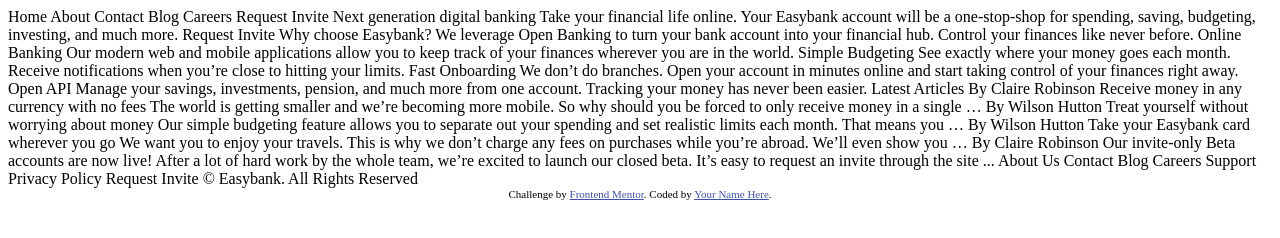
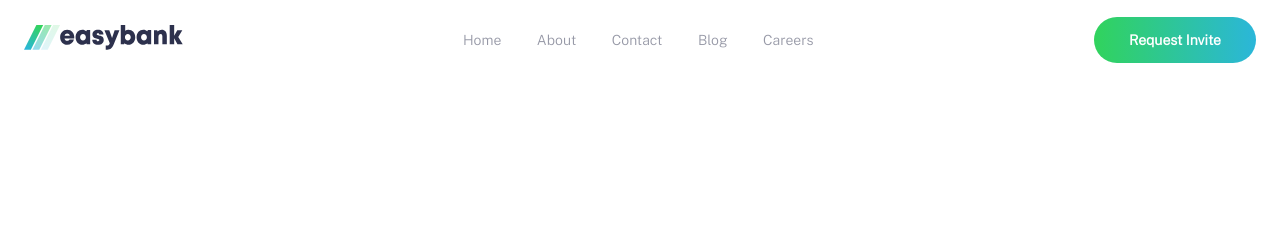
Before and after one commit to DoctorBraingoop/Easybank-landing-page, a plain HTML site: page index.html in a window 1280 px wide. Drawn offline with nearby package versions, Linux system fonts and the light colour scheme.

Commit message:
Navigation complete
Responsive navigation

```diff
--- a/index.html
+++ b/index.html
@@ -1,101 +1,82 @@
 <!DOCTYPE html>
 <html lang="en">
-<head>
-  <meta charset="UTF-8">
-  <meta name="viewport" content="width=device-width, initial-scale=1.0"> <!-- displays site properly based on user's device -->
+  <head>
+    <meta charset="UTF-8" />
+    <meta name="viewport" content="width=device-width, initial-scale=1.0" />
+    <link
+      rel="icon"
+      type="image/png"
+      sizes="32x32"
+      href="../images/favicon-32x32.png"
+    />
+    <link rel="preconnect" href="https://fonts.googleapis.com" />
+    <link rel="preconnect" href="https://fonts.gstatic.com" crossorigin />
+    <link
+      href="https://fonts.googleapis.com/css2?family=Fredoka&family=Public+Sans:wght@300&display=swap"
+      rel="stylesheet"
+    />
+    <link rel="stylesheet" href="src/style/style.css" />
+    <link rel="stylesheet" href="src/style/header.css" />
+    <link rel="stylesheet" href="src/style/responsive.css" />
+    <script src="src/script/script.js" defer></script>
+    <title>Frontend Mentor | Easybank landing page</title>
+    <style></style>
+  </head>
+  <body>
+    <header class="header">
+      <nav class="flex flex-jc-sb flex-ai-c">
+        <a href="/" class="logo">
+          <img src="../images/logo.svg" alt="Easybank" />
+        </a>
+        <a href="#" class="hamburger-menu hide-for-desktop">
+          <span></span>
+          <span></span>
+          <span></span>
+        </a>
+        <div class="links hide-for-mobile">
+          <a href="#">Home</a>
+          <a href="#"> About</a>
+          <a href="#"> Contact</a>
+          <a href="#"> Blog</a>
+          <a href="#">Careers</a>
+        </div>
+        <a href="#" class="button cta hide-for-mobile">Request Invite</a>
+      </nav>
+    </header>
 
-  <link rel="icon" type="image/png" sizes="32x32" href="./images/favicon-32x32.png">
+    <!--
+      Next generation digital
+    banking Take your financial life online. Your Easybank account will be a
+    one-stop-shop for spending, saving, budgeting, investing, and much more.
+    Request Invite Why choose Easybank? We leverage Open Banking to turn your
+    bank account into your financial hub. Control your finances like never
+    before. Online Banking Our modern web and mobile applications allow you to
+    keep track of your finances wherever you are in the world. Simple Budgeting
+    See exactly where your money goes each month. Receive notifications when
+    you’re close to hitting your limits. Fast Onboarding We don’t do branches.
+    Open your account in minutes online and start taking control of your
+    finances right away. Open API Manage your savings, investments, pension, and
+    much more from one account. Tracking your money has never been easier.
+    Latest Articles By Claire Robinson Receive money in any currency with no
+    fees The world is getting smaller and we’re becoming more mobile. So why
+    should you be forced to only receive money in a single … By Wilson Hutton
+    Treat yourself without worrying about money Our simple budgeting feature
+    allows you to separate out your spending and set realistic limits each
+    month. That means you … By Wilson Hutton Take your Easybank card wherever
+    you go We want you to enjoy your travels. This is why we don’t charge any
+    fees on purchases while you’re abroad. We’ll even show you … By Claire
+    Robinson Our invite-only Beta accounts are now live! After a lot of hard
+    work by the whole team, we’re excited to launch our closed beta. It’s easy
+    to request an invite through the site ... About Us Contact Blog Careers
+    Support Privacy Policy Request Invite © Easybank. All Rights Reserved -->
 
-  <title>Frontend Mentor | Easybank landing page</title>
-
-  <!-- Feel free to remove these styles or customise in your own stylesheet 👍 -->
-  <style>
-    .attribution { font-size: 11px; text-align: center; }
-    .attribution a { color: hsl(228, 45%, 44%); }
-  </style>
-</head>
-<body>
-
-  Home
-  About
-  Contact
-  Blog
-  Careers
-
-  Request Invite
-
-
-
-  Next generation digital banking
-
-  Take your financial life online. Your Easybank account will be a one-stop-shop
-  for spending, saving, budgeting, investing, and much more.
-
-  Request Invite
-
-
-
-  Why choose Easybank?
-
-  We leverage Open Banking to turn your bank account into your financial hub. Control
-  your finances like never before.
-
-  Online Banking
-  Our modern web and mobile applications allow you to keep track of your finances
-  wherever you are in the world.
-
-  Simple Budgeting
-  See exactly where your money goes each month. Receive notifications when you’re
-  close to hitting your limits.
-
-  Fast Onboarding
-  We don’t do branches. Open your account in minutes online and start taking control
-  of your finances right away.
-
-  Open API
-  Manage your savings, investments, pension, and much more from one account. Tracking
-  your money has never been easier.
-
-
-
-  Latest Articles
-
-  By Claire Robinson
-  Receive money in any currency with no fees
-  The world is getting smaller and we’re becoming more mobile. So why should you be
-  forced to only receive money in a single …
-
-  By Wilson Hutton
-  Treat yourself without worrying about money
-  Our simple budgeting feature allows you to separate out your spending and set
-  realistic limits each month. That means you …
-
-  By Wilson Hutton
-  Take your Easybank card wherever you go
-  We want you to enjoy your travels. This is why we don’t charge any fees on purchases
-  while you’re abroad. We’ll even show you …
-
-  By Claire Robinson
-  Our invite-only Beta accounts are now live!
-  After a lot of hard work by the whole team, we’re excited to launch our closed beta.
-  It’s easy to request an invite through the site ...
-
-
-
-  About Us
-  Contact
-  Blog
-  Careers
-  Support
-  Privacy Policy
-
-  Request Invite
-
-  © Easybank. All Rights Reserved
-
-  <div class="attribution">
-    Challenge by <a href="https://www.frontendmentor.io?ref=challenge" target="_blank">Frontend Mentor</a>.
-    Coded by <a href="#">Your Name Here</a>.
-  </div>
-</body>
+    <footer>
+      <!-- <div class="attribution" >
+        Challenge by
+        <a href="https://www.frontendmentor.io?ref=challenge" target="_blank"
+          >Frontend Mentor</a
+        >. Coded by <a href="#">Your Name Here</a>.
+      </div> -->
+    </footer>
+  </body>
 </html>
--- /dev/null
+++ b/src/style/header.css
@@ -0,0 +1,50 @@
+.logo {
+}
+.logo img {
+  width: 8.8125em;
+  height: 1.375em;
+}
+.links {
+  /* border: 1px solid red; */
+  font-size: 0.875rem;
+}
+.links a {
+  transition: color 200ms ease-in-out;
+  position: relative;
+}
+.links a:hover::before {
+  content: "";
+  background: linear-gradient(to right, hsl(136, 65%, 51%), hsl(192, 70%, 51%));
+  position: absolute;
+  display: block;
+  height: 5px;
+  bottom: -30px;
+  right: 0;
+  left: 0;
+}
+.links a:hover {
+  color: hsl(233, 26%, 24%);
+}
+.links a:not(:last-child) {
+  margin-right: 32px;
+}
+.cta {
+  font-size: 0.875rem;
+  color: white;
+  transition: opacity 200ms ease-in-out;
+}
+.cta:hover {
+  opacity: 0.75;
+}
+nav {
+  padding: 17px 24px;
+}
+.hamburger-menu span {
+  display: block;
+  width: 26px;
+  height: 2px;
+  background-color: hsl(233, 26%, 24%);
+}
+.hamburger-menu span:not(:last-child) {
+  margin-bottom: 3px;
+}
--- /dev/null
+++ b/src/style/responsive.css
@@ -0,0 +1,15 @@
+/* hide for mobile devices */
+/* min-width is basically the same as saying if width >= x
+requires the width to be >= that value */
+@media screen and (max-width: 639px) and (max-width: 1023px) and (max-width: 1399px) {
+    .hide-for-mobile {
+      display: none;
+    }
+  }
+
+  /* hide for desktop */
+  @media screen and (min-width: 640px), (min-width: 1024px), (min-width: 1400px) {
+    .hide-for-desktop {
+      display: none;
+    }
+  }
--- /dev/null
+++ b/src/style/style.css
@@ -0,0 +1,58 @@
+html {
+  font-size: 100%;
+  box-sizing: border-box;
+}
+body {
+  font-family: "Public Sans", sans-serif;
+  font-weight: 300;
+  color: hsl(233, 8%, 62%);
+  font-size: 1.125rem;
+  line-height: 1.3;
+  margin: 0;
+  padding: 0;
+}
+*,
+*::before,
+*::after {
+  box-sizing: inherit;
+}
+a,
+a:hover,
+a:visited,
+a:hover {
+  text-decoration: none;
+}
+.links a {
+  color: hsl(233, 8%, 62%);
+}
+button,
+.button {
+  color: white;
+  background: linear-gradient(to right, hsl(136, 65%, 51%), hsl(192, 70%, 51%));
+  font-weight: bold;
+  border: 0;
+  padding: 0.875rem 2.1875rem;
+  border-radius: 50px;
+  cursor: pointer;
+}
+
+.flex {
+  display: flex;
+}
+.flex-jc-sb {
+  justify-content: space-between;
+}
+.flex-jc-c {
+  justify-content: center;
+}
+.flex-ai-c {
+  align-items: center;
+}
+
+/* - Grayish Blue: hsl(233, 8%, 62%)
+- Light Grayish Blue: hsl(220, 16%, 96%)
+- Very Light Gray: hsl(0, 0%, 98%)
+- White: hsl(0, 0%, 100%)
+- Dark Blue: hsl(233, 26%, 24%)
+- Lime Green: hsl(136, 65%, 51%)
+- Bright Cyan: hsl(192, 70%, 51%) */
```
Also changed, not shown: src/script/script.js (added).
